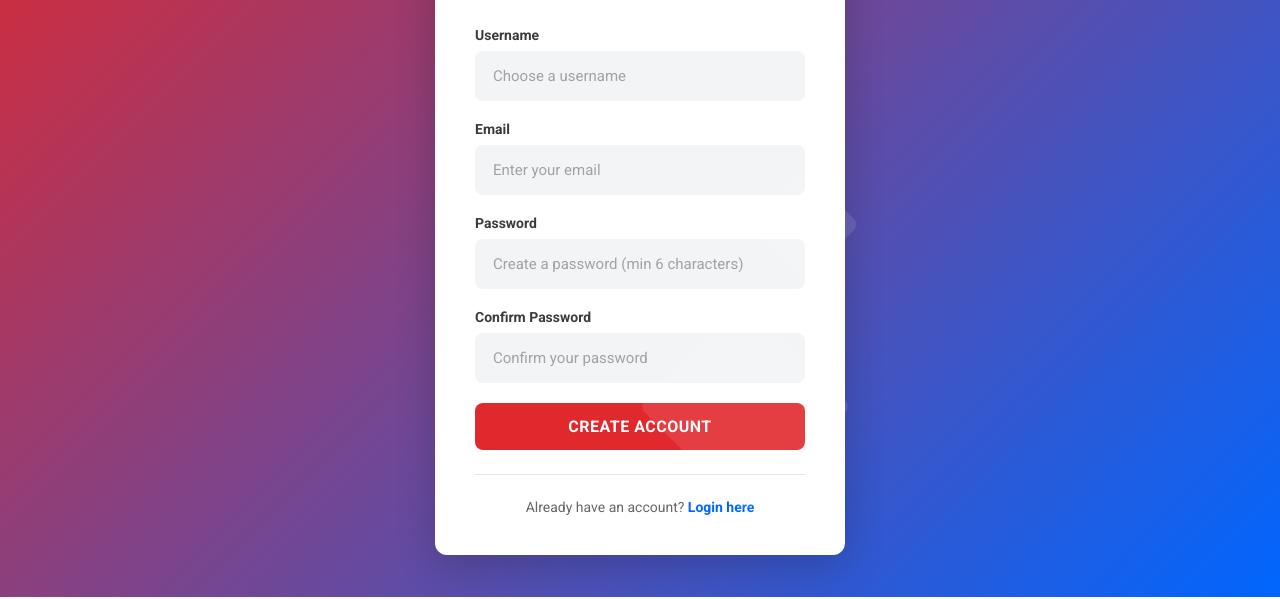
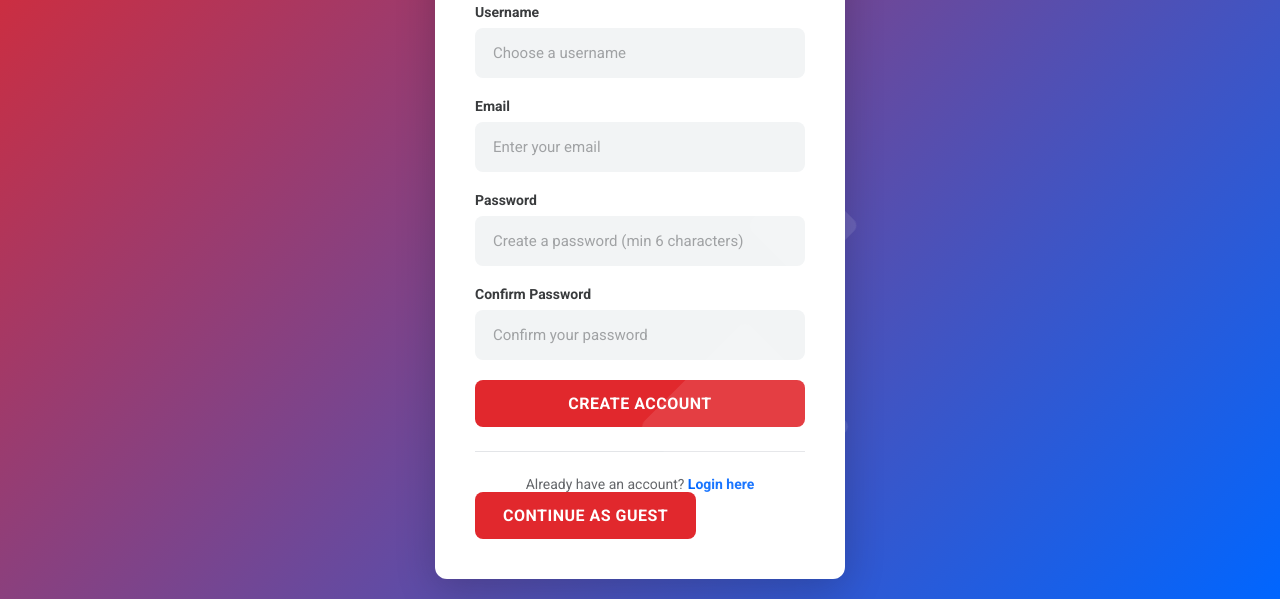
Before and after one commit to jbvcommunity-hue/ROBLOX-TRACKER, a website: page sign-up.html in a window 1280 px wide. Shown: the part 203-802 px from the top of the page. Drawn offline with Linux system fonts and the light colour scheme.

Commit message:
Update sign-up.html

```diff
--- a/sign-up.html
+++ b/sign-up.html
@@ -44,6 +44,7 @@
             <div class="auth-footer">
                 <p>Already have an account? <a href="/log-in.html">Login here</a></p>
             </div>
+            <button id="guest-btn" class="btn-roblox guest">Continue as Guest</button>
         </div>
 
         <div class="auth-decorations">
```
